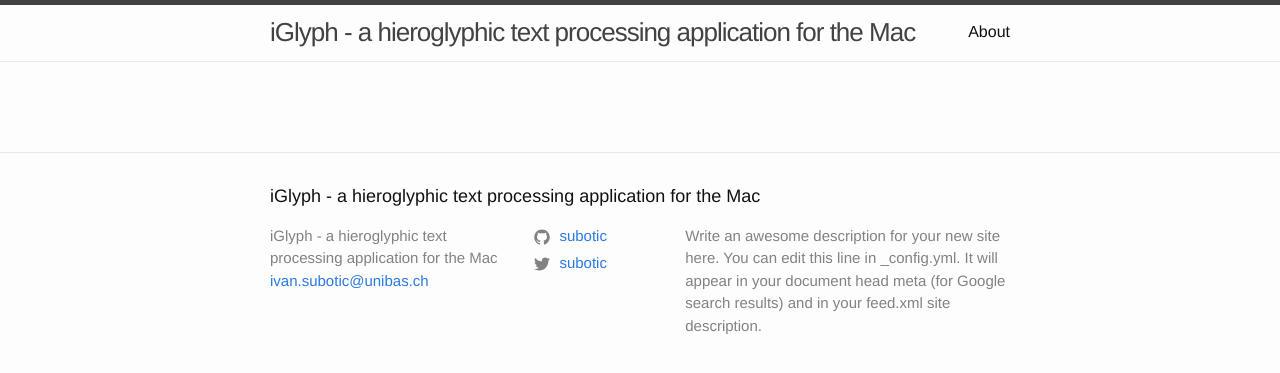
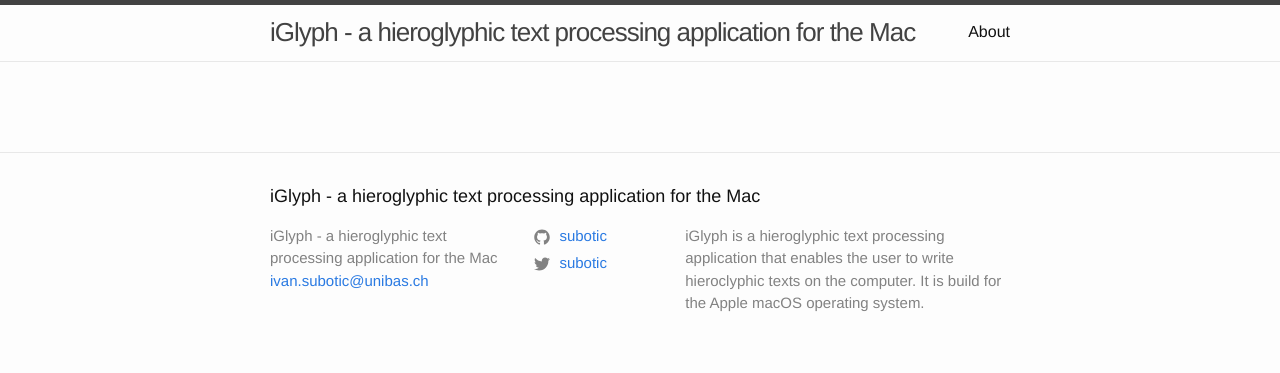
Before and after one commit to subotic/iGlyph, a Jekyll site: the page built from index.md, in a window 1280 px wide. Shown: the top 373 px of the page. Built offline with Jekyll 4.4.1, drawn with Linux system fonts in a browser that asks for light colours.

Commit message:
Update _config.yml

```diff
--- a/_config.yml
+++ b/_config.yml
@@ -16,9 +16,9 @@
 title: iGlyph - a hieroglyphic text processing application for the Mac
 email: ivan.subotic@unibas.ch
 description: >- # this means to ignore newlines until "baseurl:"
-  Write an awesome description for your new site here. You can edit this
-  line in _config.yml. It will appear in your document head meta (for
-  Google search results) and in your feed.xml site description.
+  iGlyph is a hieroglyphic text processing application that enables
+  the user to write hieroclyphic texts on the computer. It is build
+  for the Apple macOS operating system.
 baseurl: "/iGlyph" # the subpath of your site, e.g. /blog
 url: "http://http://subotic.github.io" # the base hostname & protocol for your site, e.g. http://example.com
 twitter_username: subotic
```
